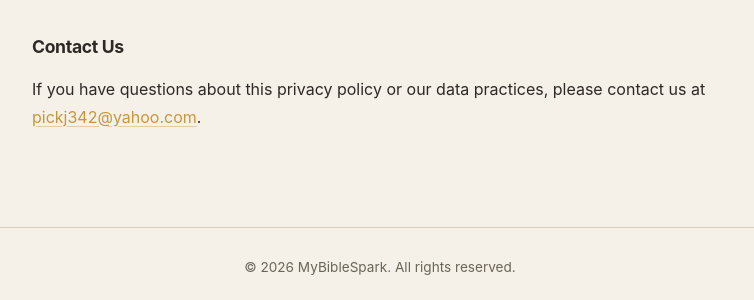
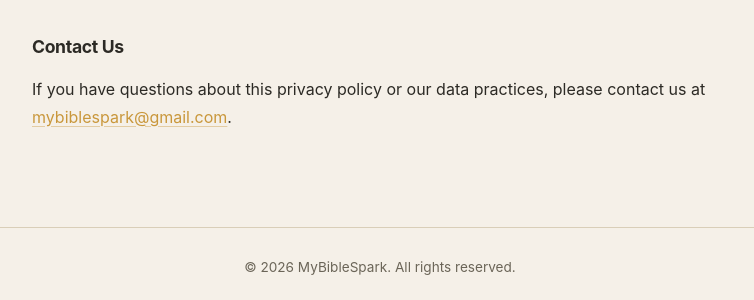
Before and after one commit to jackpickus/spark-bible-privacy, a Jekyll site: the page built from privacy/index.md, in a window 1280 px wide and 900 px high, scrolled down 2224 px. Shown: the part 593-893 px from the top of the window, without its empty margins (260-1014 px from the left). Built offline with Jekyll 4.4.1, drawn with Linux system fonts in a browser that asks for light colours.

Commit message:
update email

```diff
--- a/privacy/index.md
+++ b/privacy/index.md
@@ -82,4 +82,4 @@ posted constitutes your acceptance of the revised policy.
 ## Contact Us
 
 If you have questions about this privacy policy or our data practices, please contact
-us at [pickj342@yahoo.com](mailto:pickj342@yahoo.com).
+us at [mybiblespark@gmail.com](mailto:mybiblespark@gmail.com).
```
